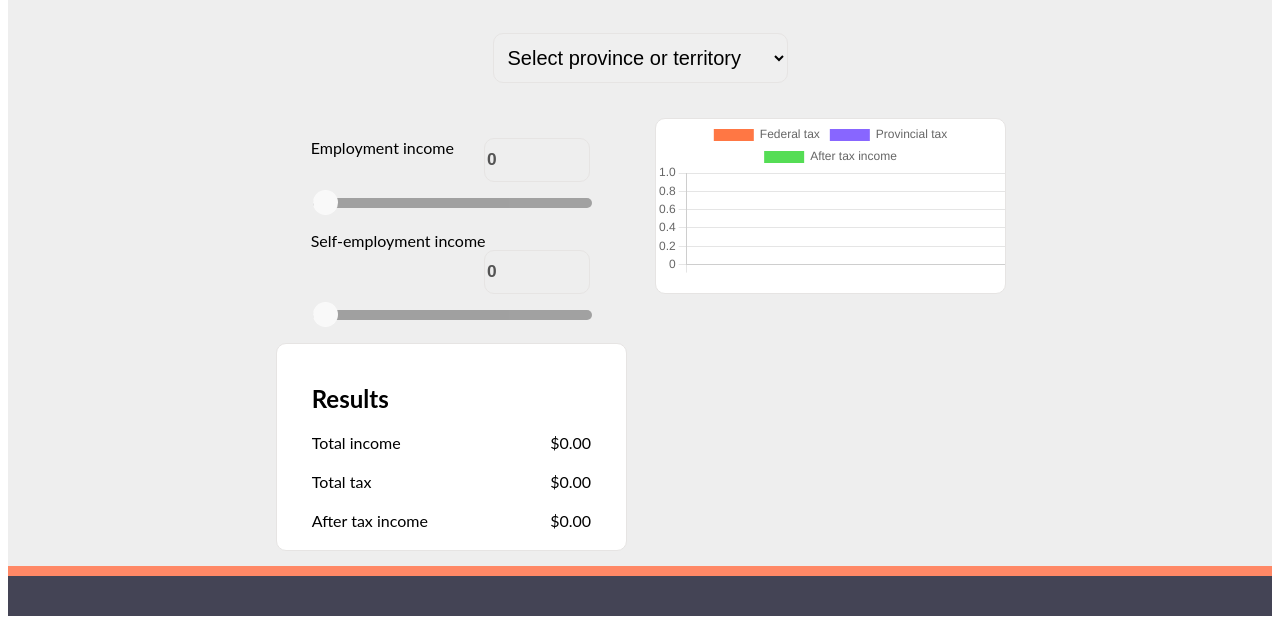
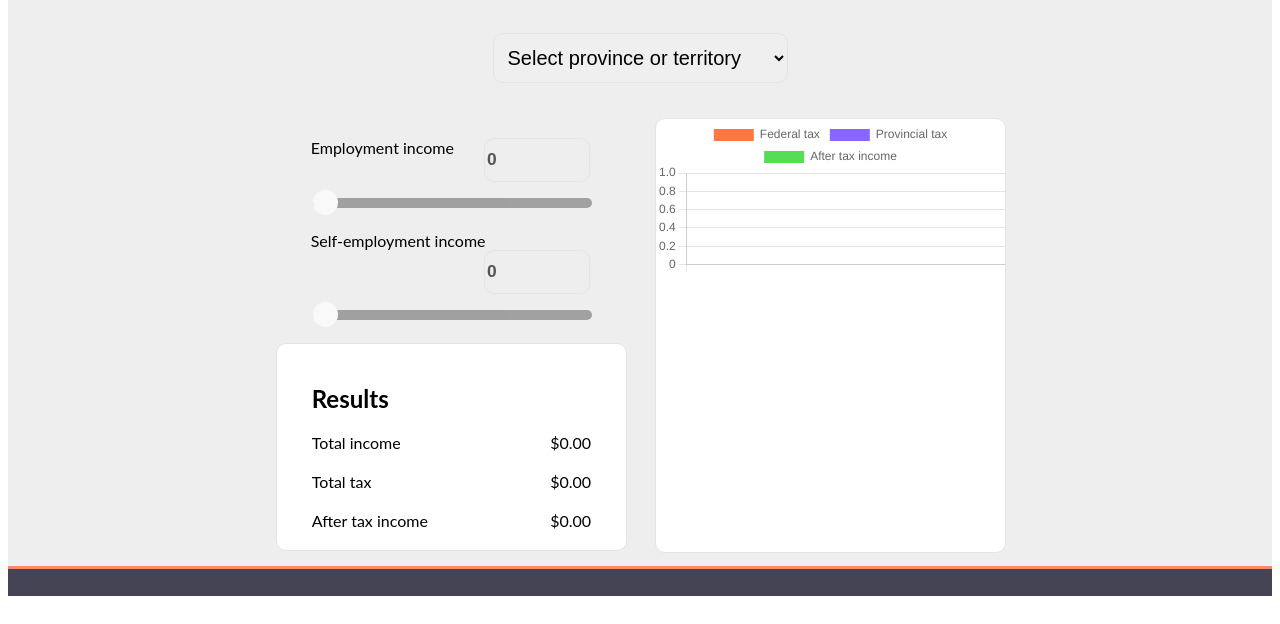
Before and after one commit to topoficeberg/Morello_Tax_Calculator, a plain HTML site: page app/index.html in a window 1280 px wide. Shown: the part 300-924 px from the top of the page. Drawn offline with nearby package versions, Linux system fonts and the light colour scheme.

Commit message:
style tweeks

```diff
--- a/app/index.html
+++ b/app/index.html
@@ -18,7 +18,7 @@
                         <img src="static/morello-icon.png"/>
                     </div>
                     <div id="nav-container">
-                        <a class="link">Log in</a>
+                        <a class="link" onclick="alert('IN CANADA YOU LOGIN INTO TAX CALCULATORS. \n IN RUSSIA TAX CALCULATORS LOGIN INTO YOU!')">Log in</a>
                         <!-- <input type="button" id="find-more-button" value="Find out more" onclick="alert('qqq');"/> -->
                         <a href="https://bit.ly/31VqvNi" class="button">Find out more</a>
                     </div>
@@ -87,7 +87,7 @@
                             </div>
                         </div>
                         <div class="column">
-                            <div class="container">
+                            <div class="container full-height">
                                 <canvas id="chart-canvas"></canvas>
                             </div>
                         </div>
--- a/app/scripts/calcCtrl.js
+++ b/app/scripts/calcCtrl.js
@@ -71,6 +71,7 @@ app.controller("calcCtrl", function($scope, $http, __env) {
         data: data,
         options: {
             responsive: true,
+            maintainAspectRatio: true,
             scales: {
                 x: {
                     stacked: true
--- a/app/static/styles.scss
+++ b/app/static/styles.scss
@@ -22,19 +22,19 @@ $morello-colour: #f86;
 }
 
 #main-footer {
-    height: 50px;
+    height: 30px;
     width: 100%;
     position: relative;
 }
 
 #upper-footer {
     background-color: $morello-colour;
-    height: 20%;
+    height: 10%;
 }
 
 #lower-footer {
     background-color: #445;
-    height: 80%;
+    height: 90%;
 }
 
 
@@ -100,6 +100,10 @@ $morello-colour: #f86;
     background-color: $white;
     border: 1px solid $border-colour !important;
     border-radius: 10px !important;
+}
+
+.full-height {
+    height: 100%;
 }
 
 .inner-div {
```
Also changed, not shown: app/static/styles.css, 1 other file.
